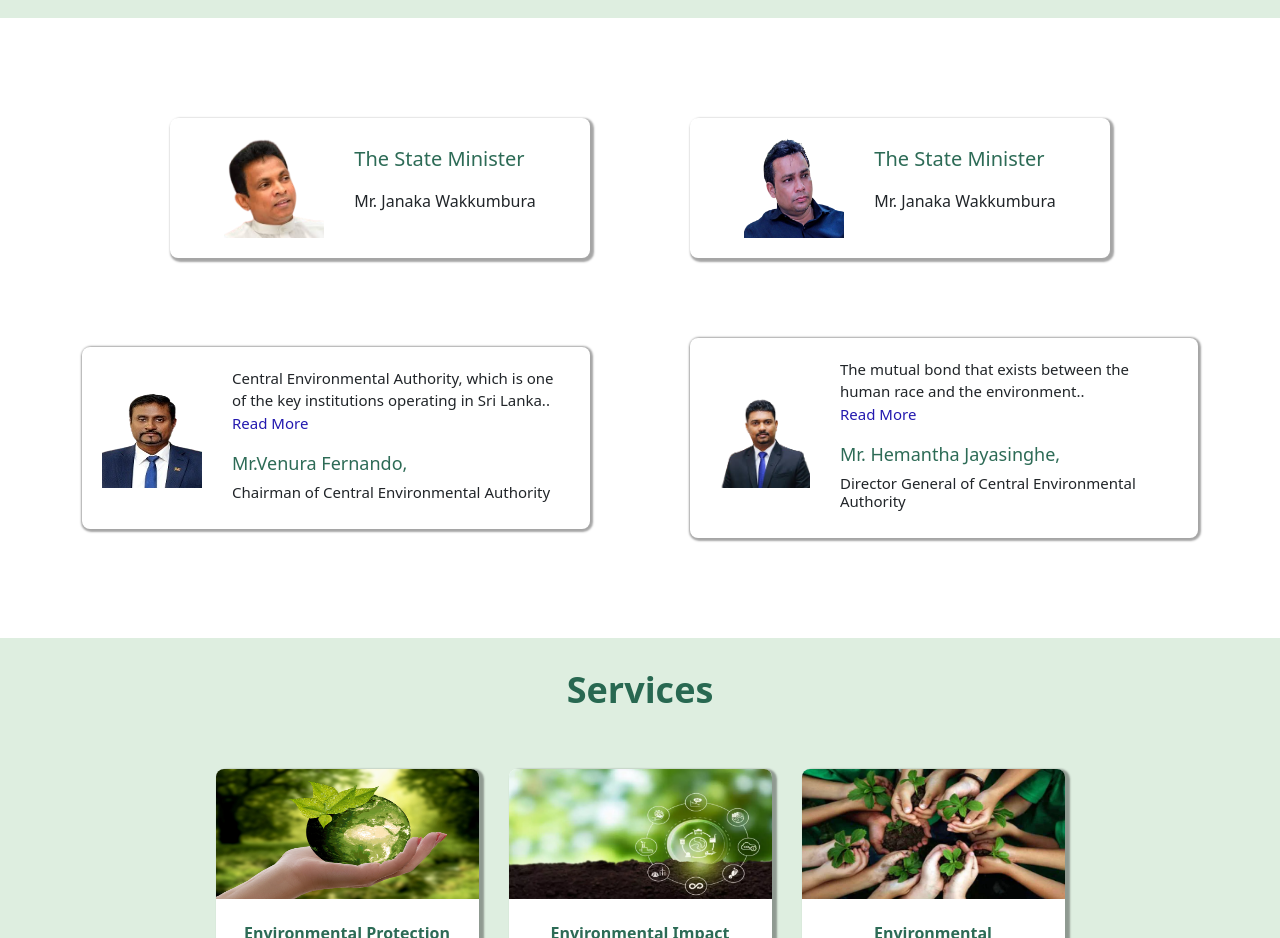
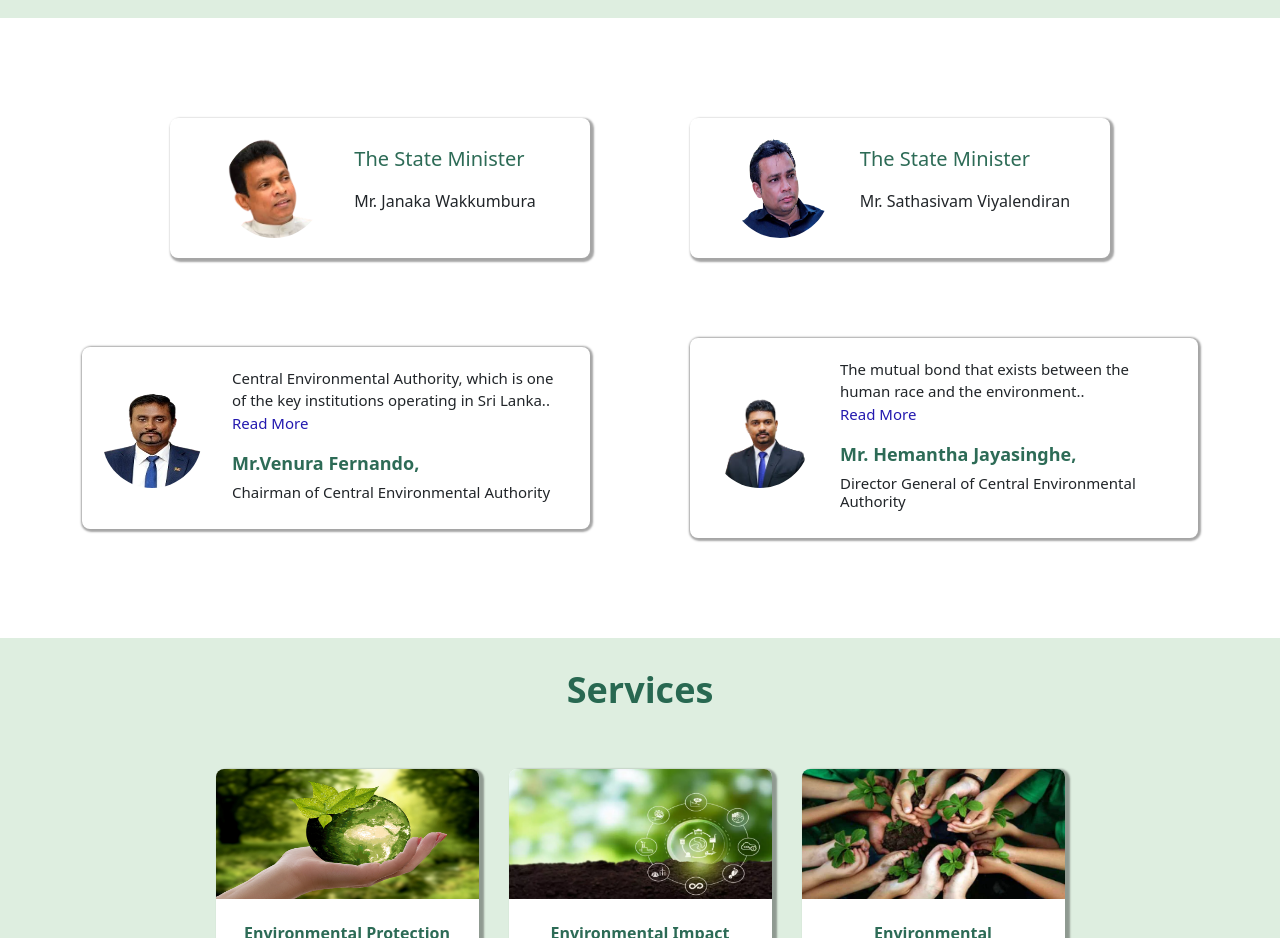
Before and after one commit to Dulmi-2000/Environment-Web, a React (Create React App) app: page / in a window 1280 px wide. Shown: the part 1340-2278 px from the top of the page. Built offline with nearby package versions, Linux system fonts and the light colour scheme.

Commit message:
modified

```diff
--- a/src/Componenets/Leaders_Cards/LeaderCard.jsx
+++ b/src/Componenets/Leaders_Cards/LeaderCard.jsx
@@ -27,7 +27,7 @@ function LeaderCard() {
               </div>
               <div className='info-section'>
                   <h5 className='leader-post'>The State Minister</h5>
-                  <p className='leader-name'> Mr. Janaka Wakkumbura</p>
+                  <p className='leader-name'>  Mr. Sathasivam Viyalendiran</p>
               </div>
               </div>
           </div>
--- a/src/Componenets/Leaders_Cards/leaderCard.css
+++ b/src/Componenets/Leaders_Cards/leaderCard.css
@@ -35,6 +35,7 @@
     height: 100px;
     width: 100px;
     display: flex;
+    border-radius: 50px;
 }
 
 
@@ -82,7 +83,7 @@
 
 .leader-name-large{
     font-size: 18px;
-    font-weight: 500;
+    font-weight: 600;
     color: #044e35d5;
 }
 
```
